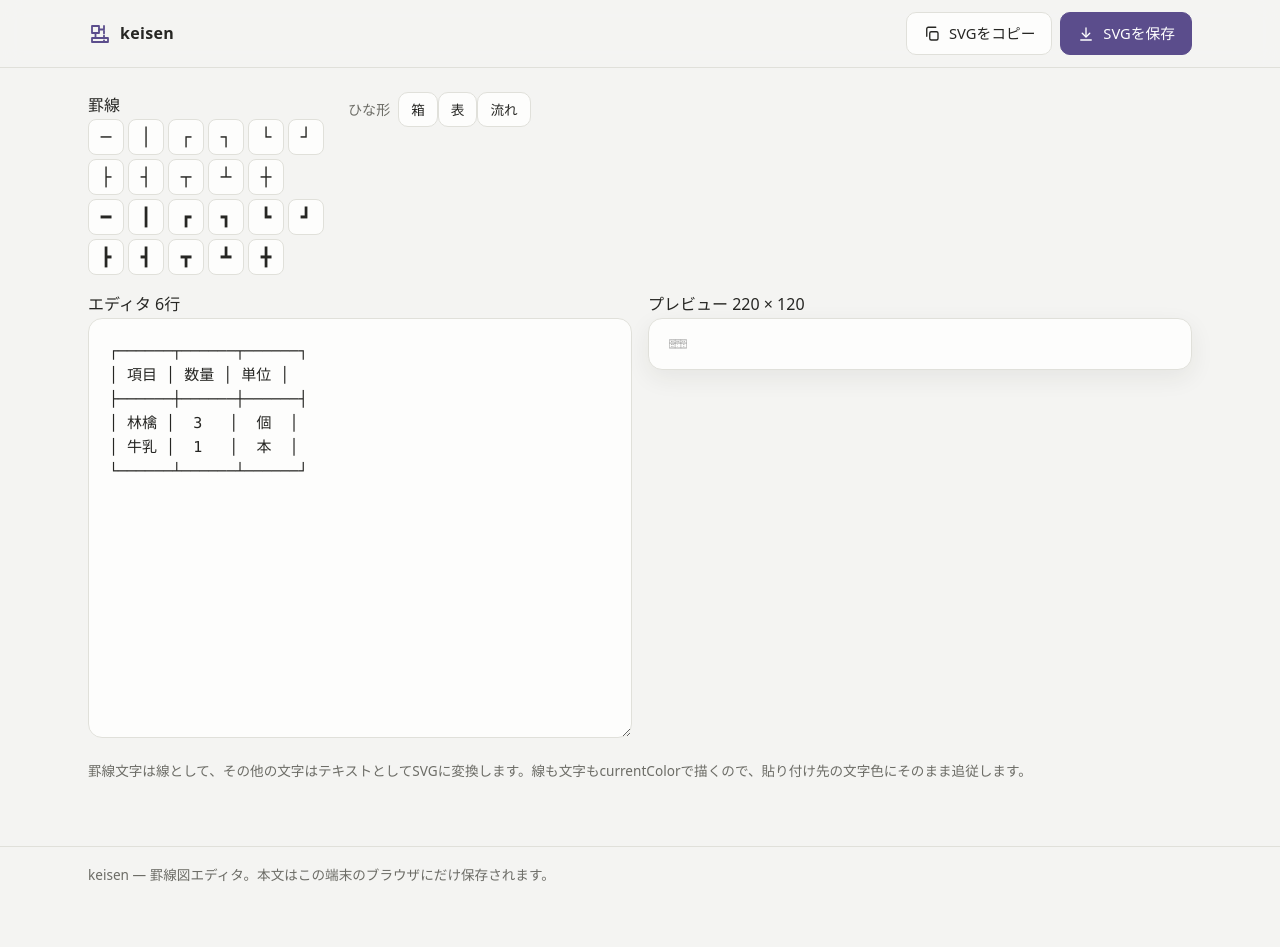
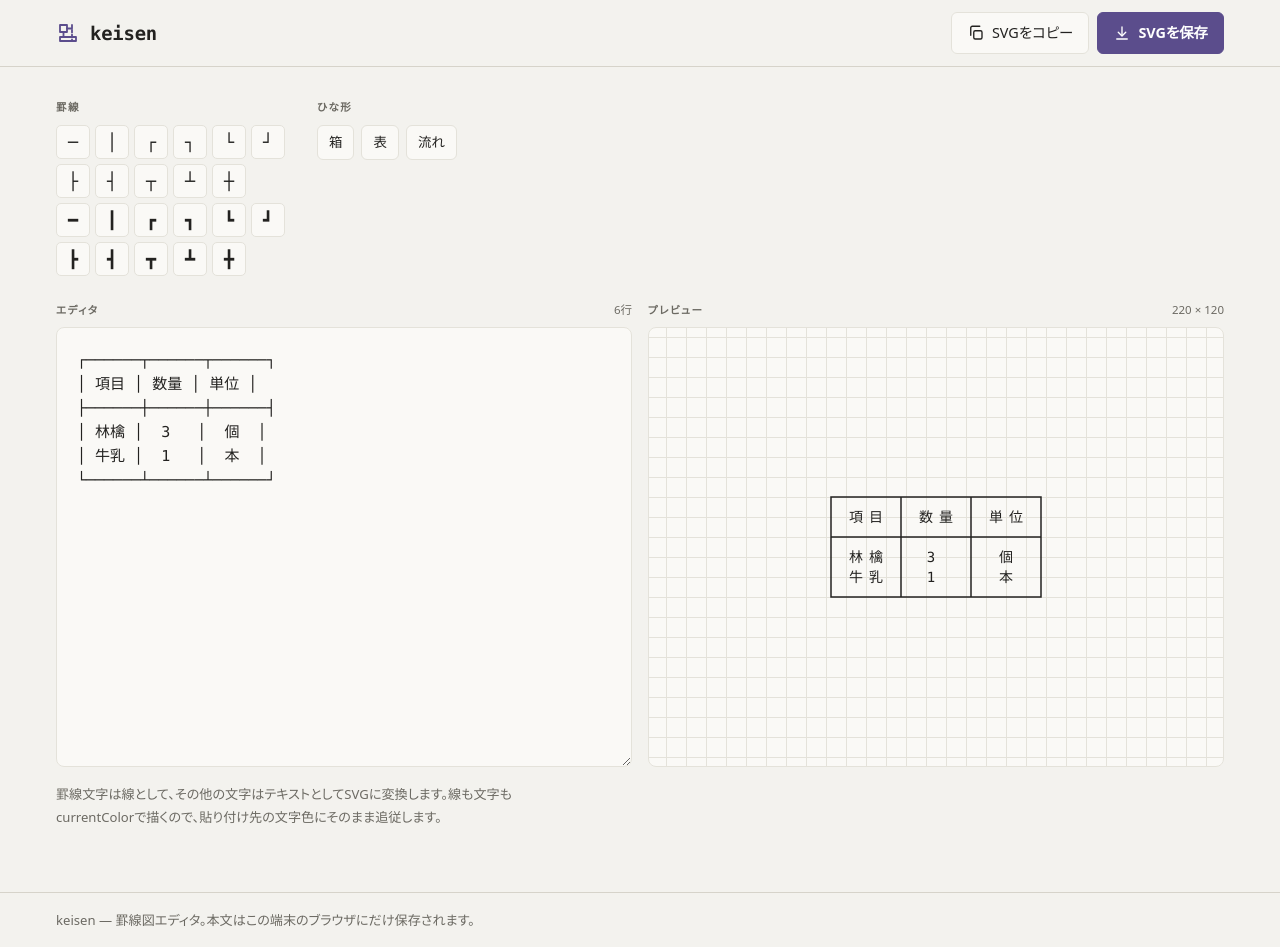
Before and after one commit to miruky/keisen, a website built with Vite: page index.html in a window 1280 px wide. Before the commit the page ends 902 px from the top, so only its background shows below. Built offline with nearby package versions, Linux system fonts and the light colour scheme.

Commit message:
箱と影を廃し罫線・余白・製図グリッドのデザインへ刷新

```diff
--- a/src/style.css
+++ b/src/style.css
@@ -1,30 +1,40 @@
-/* 製図用紙を思わせるニュートラルな配色に、菫色の一点アクセント。
-   ライト・ダークはOS設定(prefers-color-scheme)に追従する。 */
+/* 製図用紙を思わせる静かな配色に、菫色の一点アクセント。箱と影で区切らず、
+   罫線(ハリン)と余白で面を分ける。書体はモノ(道具)とサンセリフ(本文)を
+   使い分け、罫線文字のパレットは精密な道具盤のように整える。 */
 
 :root {
   color-scheme: light dark;
-  --bg: #f4f4f2;
-  --surface: #fdfdfc;
-  --ink: #262623;
-  --muted: #6c6c66;
-  --line: #e0e0da;
+
+  --paper: #f3f2ee;
+  --surface: #faf9f6;
+  --ink: #232220;
+  --muted: #6c6a63;
+
+  --hair: #e4e2da;
+  --rule: #d6d3ca;
+
   --accent: #5b4d8c;
-  --accent-soft: #e8e4f2;
-  --shadow: 0 8px 24px rgb(38 38 35 / 0.07);
-  --radius: 14px;
-  --mono: ui-monospace, 'SF Mono', Menlo, 'Hiragino Sans', monospace;
+  --accent-weak: #ece8f4;
+
+  --step: 8px;
+  --mono: ui-monospace, 'SF Mono', SFMono-Regular, Menlo, Consolas, monospace;
+  --sans: 'Hiragino Sans', 'Hiragino Kaku Gothic ProN', 'Noto Sans JP', system-ui, sans-serif;
 }
 
+/* ダークはシステム設定(prefers-color-scheme)に追従する。
+   沈んだ地色に合わせ、アクセントと罫線を持ち上げる */
 @media (prefers-color-scheme: dark) {
   :root {
-    --bg: #171716;
-    --surface: #212120;
-    --ink: #e8e8e4;
-    --muted: #9d9d95;
-    --line: #363633;
-    --accent: #a999d8;
-    --accent-soft: #2c2740;
-    --shadow: 0 8px 24px rgb(0 0 0 / 0.4);
+    --paper: #16161a;
+    --surface: #1d1d22;
+    --ink: #e8e7e2;
+    --muted: #9a978f;
+
+    --hair: #2b2b30;
+    --rule: #37373d;
+
+    --accent: #ab9be0;
+    --accent-weak: #272340;
   }
 }
 
@@ -34,23 +44,28 @@
 
 html {
   height: 100%;
+  -webkit-text-size-adjust: 100%;
 }
 
 body {
   margin: 0;
   min-height: 100%;
-  background: var(--bg);
+  background: var(--paper);
   color: var(--ink);
-  font-family: 'Hiragino Sans', 'Hiragino Kaku Gothic ProN', 'Noto Sans JP', system-ui, sans-serif;
+  font-family: var(--sans);
   font-size: 16px;
   line-height: 1.7;
+  font-feature-settings: 'palt' 1;
   -webkit-font-smoothing: antialiased;
 }
 
 :focus-visible {
   outline: 2px solid var(--accent);
   outline-offset: 2px;
-  border-radius: 4px;
+}
+
+[hidden] {
+  display: none !important;
 }
 
 svg {
@@ -59,33 +74,35 @@ svg {
   flex: none;
 }
 
-/* ---- 骨格 ---- */
+/* ---- マストヘッド ---- */
 
 .site-header {
   position: sticky;
   top: 0;
   z-index: 10;
-  background: color-mix(in srgb, var(--bg) 85%, transparent);
+  background: color-mix(in srgb, var(--paper) 88%, transparent);
   backdrop-filter: blur(10px);
-  border-bottom: 1px solid var(--line);
+  border-bottom: 1px solid var(--rule);
 }
 
 .site-header-inner {
-  max-width: 72rem;
+  max-width: 76rem;
   margin: 0 auto;
-  padding: 12px 24px;
+  padding: calc(var(--step) * 1.5) calc(var(--step) * 3);
   display: flex;
   align-items: center;
   justify-content: space-between;
-  gap: 16px;
+  gap: calc(var(--step) * 2);
 }
 
 .brand {
   display: inline-flex;
   align-items: center;
-  gap: 8px;
-  font-weight: 700;
-  letter-spacing: 0.02em;
+  gap: 10px;
+  font-family: var(--mono);
+  font-size: 1.18rem;
+  font-weight: 600;
+  letter-spacing: -0.01em;
 }
 
 .brand svg {
@@ -94,53 +111,33 @@ svg {
   color: var(--accent);
 }
 
+.header-actions {
+  display: flex;
+  align-items: center;
+  gap: calc(var(--step) * 1.5);
+}
+
 .export-actions {
   display: flex;
-  gap: 8px;
+  gap: var(--step);
 }
 
 .site-main {
-  max-width: 72rem;
+  max-width: 76rem;
   margin: 0 auto;
-  padding: 24px 24px 64px;
+  padding: calc(var(--step) * 4) calc(var(--step) * 3) calc(var(--step) * 8);
 }
 
 .site-footer {
-  border-top: 1px solid var(--line);
+  border-top: 1px solid var(--rule);
   color: var(--muted);
-  font-size: 0.85rem;
+  font-size: 0.82rem;
 }
 
 .site-footer p {
-  max-width: 72rem;
+  max-width: 76rem;
   margin: 0 auto;
-  padding: 16px 24px;
-}
-
-/* ---- モーション ---- */
-
-.workspace {
-  animation: view-in 0.4s cubic-bezier(0.2, 0.7, 0.3, 1) both;
-}
-
-@keyframes view-in {
-  from {
-    opacity: 0;
-    transform: translateY(8px);
-  }
-  to {
-    opacity: 1;
-    transform: none;
-  }
-}
-
-@media (prefers-reduced-motion: reduce) {
-  *,
-  *::before,
-  *::after {
-    animation: none !important;
-    transition: none !important;
-  }
+  padding: calc(var(--step) * 2) calc(var(--step) * 3);
 }
 
 /* ---- ボタン ---- */
@@ -148,42 +145,62 @@ svg {
 .button {
   display: inline-flex;
   align-items: center;
-  gap: 8px;
-  padding: 8px 16px;
-  border-radius: 10px;
-  border: 1px solid var(--line);
+  gap: 7px;
+  padding: 8px 15px;
+  border-radius: 6px;
+  border: 1px solid var(--hair);
   background: var(--surface);
   color: var(--ink);
   font: inherit;
-  font-size: 0.92rem;
+  font-size: 0.9rem;
   cursor: pointer;
-  transition:
-    border-color 0.15s ease,
-    transform 0.15s ease;
 }
 
 .button:hover {
-  border-color: var(--accent);
-  transform: translateY(-1px);
-}
-
-.button:active {
-  transform: none;
+  border-color: var(--rule);
+  background: var(--paper);
 }
 
 .button.primary {
   background: var(--accent);
   border-color: var(--accent);
   color: #fff;
+  font-weight: 600;
 }
 
 .button.primary:hover {
-  filter: brightness(1.06);
+  background: var(--accent);
+  filter: brightness(1.07);
 }
 
 .button.small {
-  padding: 5px 12px;
-  font-size: 0.85rem;
+  padding: 5px 11px;
+  font-size: 0.84rem;
+}
+
+.icon-button {
+  font: inherit;
+  font-size: 0.78rem;
+  display: inline-flex;
+  align-items: center;
+  gap: 6px;
+  color: var(--muted);
+  background: transparent;
+  border: 1px solid transparent;
+  border-radius: 6px;
+  padding: 6px 9px;
+  cursor: pointer;
+}
+
+.icon-button:hover {
+  color: var(--ink);
+  border-color: var(--hair);
+  background: var(--surface);
+}
+
+.icon-button svg {
+  width: 16px;
+  height: 16px;
 }
 
 /* ---- ツールバー ---- */
@@ -191,52 +208,66 @@ svg {
 .toolbar {
   display: flex;
   align-items: flex-start;
-  gap: 24px;
+  gap: calc(var(--step) * 4);
   flex-wrap: wrap;
-  margin-bottom: 16px;
+  margin-bottom: calc(var(--step) * 3);
+}
+
+.tool-group {
+  display: flex;
+  flex-direction: column;
+  gap: 8px;
+}
+
+.group-label,
+.templates-label {
+  font-size: 0.66rem;
+  font-weight: 700;
+  letter-spacing: 0.14em;
+  text-transform: uppercase;
+  color: var(--muted);
 }
 
 .palette {
   display: flex;
   flex-direction: column;
-  gap: 4px;
+  gap: 5px;
 }
 
 .palette-row {
   display: flex;
-  gap: 4px;
+  gap: 5px;
 }
 
 .palette-key {
-  width: 36px;
-  height: 36px;
-  border: 1px solid var(--line);
-  border-radius: 8px;
+  width: 34px;
+  height: 34px;
+  border: 1px solid var(--hair);
+  border-radius: 5px;
   background: var(--surface);
   color: var(--ink);
   font-family: var(--mono);
-  font-size: 1.1rem;
+  font-size: 1.05rem;
+  line-height: 1;
   cursor: pointer;
-  transition:
-    border-color 0.15s ease,
-    background-color 0.15s ease;
 }
 
 .palette-key:hover {
   border-color: var(--accent);
-  background: var(--accent-soft);
+  background: var(--accent-weak);
+  color: var(--accent);
 }
 
 .templates {
   display: flex;
-  align-items: center;
+  flex-direction: column;
   gap: 8px;
-  flex-wrap: wrap;
 }
 
-.templates-label {
-  color: var(--muted);
-  font-size: 0.88rem;
+.templates-row {
+  display: flex;
+  gap: 7px;
+  flex-wrap: wrap;
 }
 
 /* ---- 作業領域 ---- */
@@ -244,16 +275,45 @@ svg {
 .workspace {
   display: grid;
   grid-template-columns: 1fr 1fr;
-  gap: 16px;
+  gap: calc(var(--step) * 2);
   align-items: stretch;
+}
+
+.field {
+  display: flex;
+  flex-direction: column;
+  min-width: 0;
+}
+
+.field #editor,
+.field .preview-pane {
+  flex: 1;
+}
+
+.field-head {
+  display: flex;
+  align-items: baseline;
+  justify-content: space-between;
+  gap: var(--step);
+  margin-bottom: 7px;
+}
+
+.field-head .group-label {
+  margin: 0;
+}
+
+.field-note {
+  font-size: 0.72rem;
+  color: var(--muted);
+  font-variant-numeric: tabular-nums;
 }
 
 #editor {
   width: 100%;
-  min-height: 420px;
-  padding: 20px;
-  border: 1px solid var(--line);
-  border-radius: var(--radius);
+  min-height: 440px;
+  padding: calc(var(--step) * 2.5);
+  border: 1px solid var(--hair);
+  border-radius: 8px;
   background: var(--surface);
   color: var(--ink);
   font-family: var(--mono);
@@ -262,43 +322,100 @@ svg {
   resize: vertical;
   white-space: pre;
   overflow-x: auto;
+  tab-size: 2;
 }
 
 #editor:focus {
   outline: none;
   border-color: var(--accent);
-  box-shadow: 0 0 0 3px var(--accent-soft);
+  box-shadow: 0 0 0 3px var(--accent-weak);
 }
 
 .preview-pane {
-  border: 1px solid var(--line);
-  border-radius: var(--radius);
+  border: 1px solid var(--hair);
+  border-radius: 8px;
   background: var(--surface);
-  box-shadow: var(--shadow);
-  padding: 20px;
+  padding: calc(var(--step) * 2.5);
   overflow: auto;
+  display: flex;
+  align-items: flex-start;
+  justify-content: center;
+  /* 製図用紙のような淡いグリッド。アクセントではなく地に溶ける細い線で */
+  background-image:
+    linear-gradient(var(--hair) 1px, transparent 1px),
+    linear-gradient(90deg, var(--hair) 1px, transparent 1px);
+  background-size: 20px 20px;
+  background-position: center;
+}
+
+.preview {
+  width: 100%;
+  display: flex;
+  align-items: center;
+  justify-content: center;
+  min-height: 100%;
 }
 
 .preview svg {
   display: block;
+  width: auto;
+  height: auto;
   max-width: 100%;
-  height: auto;
   color: var(--ink);
 }
 
 .hint {
   color: var(--muted);
-  font-size: 0.85rem;
-  margin: 12px 0 0;
+  font-size: 0.82rem;
+  line-height: 1.7;
+  margin: calc(var(--step) * 2) 0 0;
+  max-width: 70ch;
 }
 
 .preview .hint {
   margin: 0;
+  align-self: center;
+  text-align: center;
+}
+
+/* ---- モーション ---- */
+
+@media (prefers-reduced-motion: no-preference) {
+  .workspace {
+    animation: view-in 0.46s cubic-bezier(0.22, 0.61, 0.36, 1) both;
+  }
+
+  .button,
+  .palette-key,
+  .icon-button {
+    transition:
+      border-color 0.15s ease,
+      background-color 0.15s ease,
+      color 0.15s ease,
+      transform 0.15s ease,
+      filter 0.15s ease;
+  }
+
+  .button:hover,
+  .palette-key:hover {
+    transform: translateY(-1px);
+  }
+}
+
+@keyframes view-in {
+  from {
+    opacity: 0;
+    transform: translateY(9px);
+  }
+  to {
+    opacity: 1;
+    transform: none;
+  }
 }
 
 @media (max-width: 880px) {
   .site-main {
-    padding: 16px 12px 48px;
+    padding: calc(var(--step) * 2) calc(var(--step) * 1.5) calc(var(--step) * 6);
   }
 
   .workspace {
@@ -306,6 +423,10 @@ svg {
   }
 
   #editor {
-    min-height: 260px;
+    min-height: 280px;
+  }
+
+  .preview-pane {
+    min-height: 280px;
   }
 }
```
